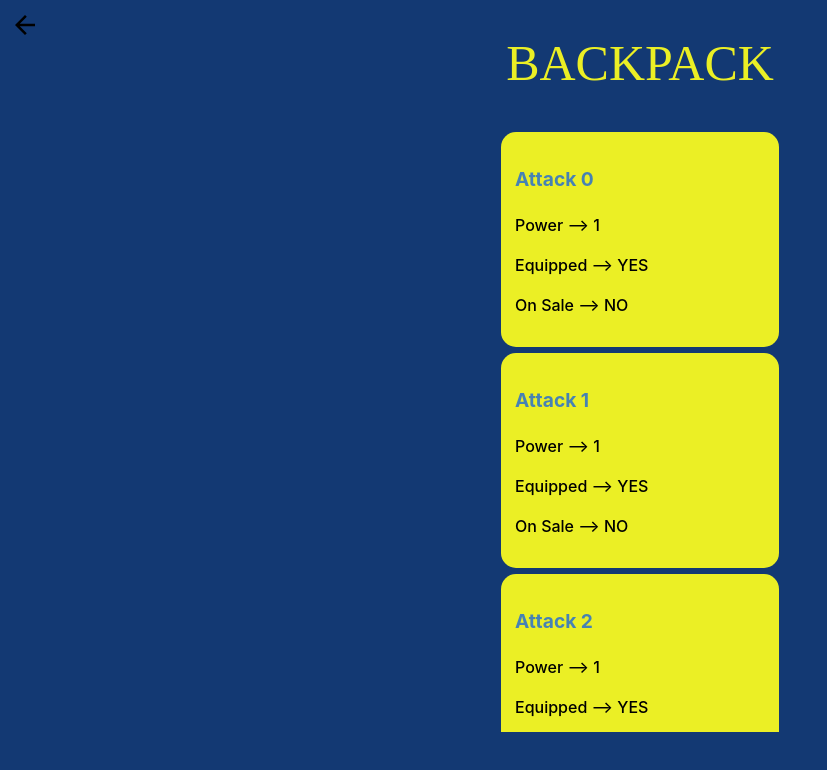
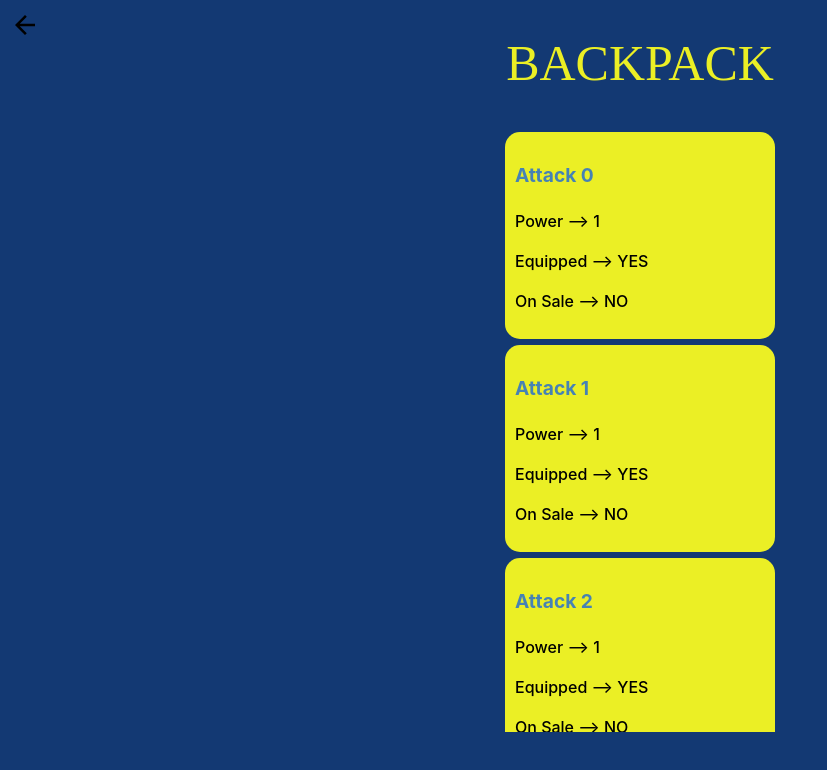
Before and after one commit to diegosava14/wp1_project, a Vue app: page / in a window 1280 px wide. Shown: the top 770 px of the page, without its empty margins (0-827 px from the left). Built offline with nearby package versions, Linux system fonts and the light colour scheme.

Commit message:
more changes in backpack

```diff
--- a/src/views/Backpack.vue
+++ b/src/views/Backpack.vue
@@ -99,7 +99,7 @@ body {
   display: block;
   color: black;
   text-align: left;
-  padding: 14px;
+  padding: 10px;
   text-decoration: none;
   background: #EBEF25;
   width: 250px;
```
